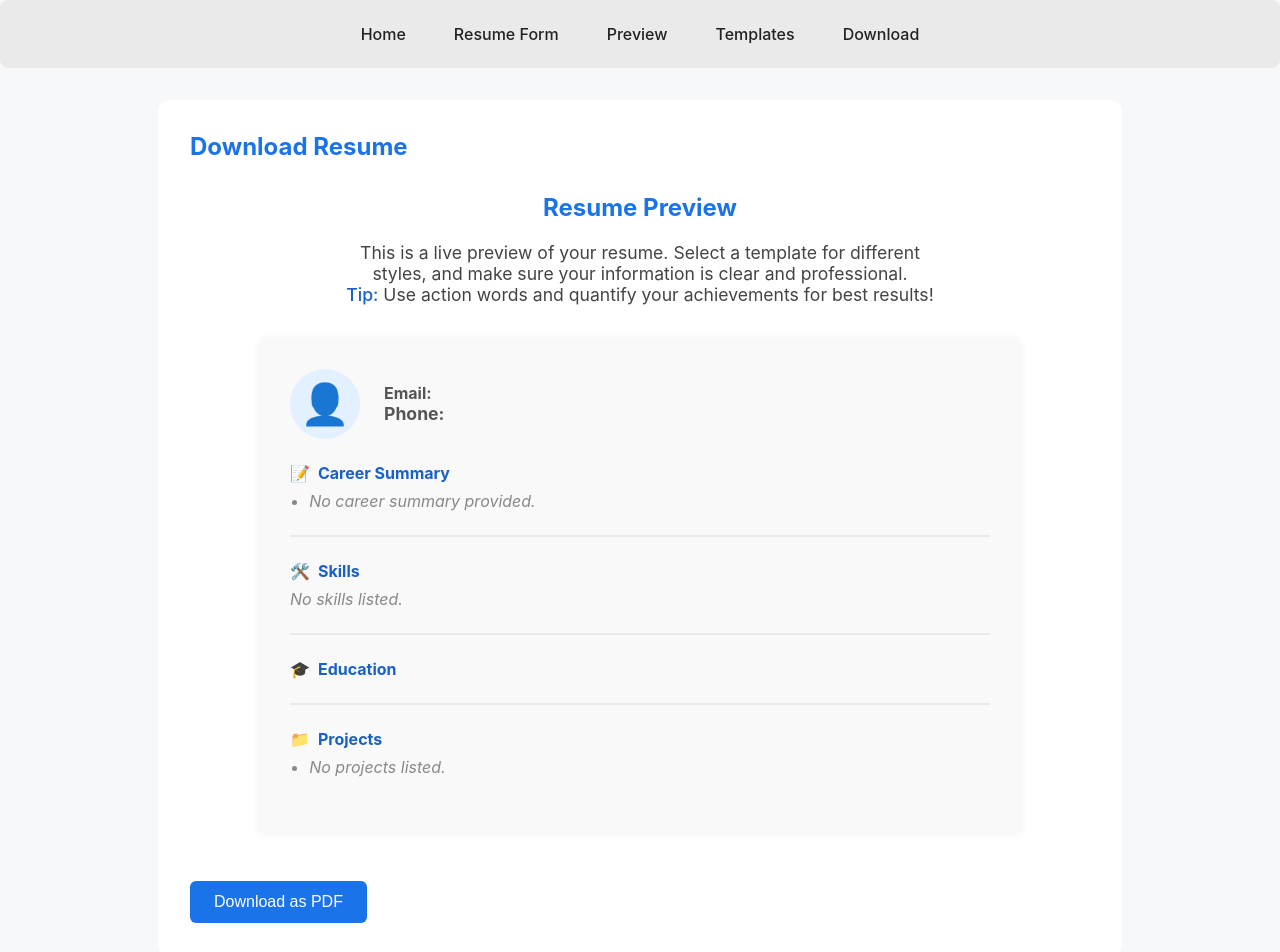
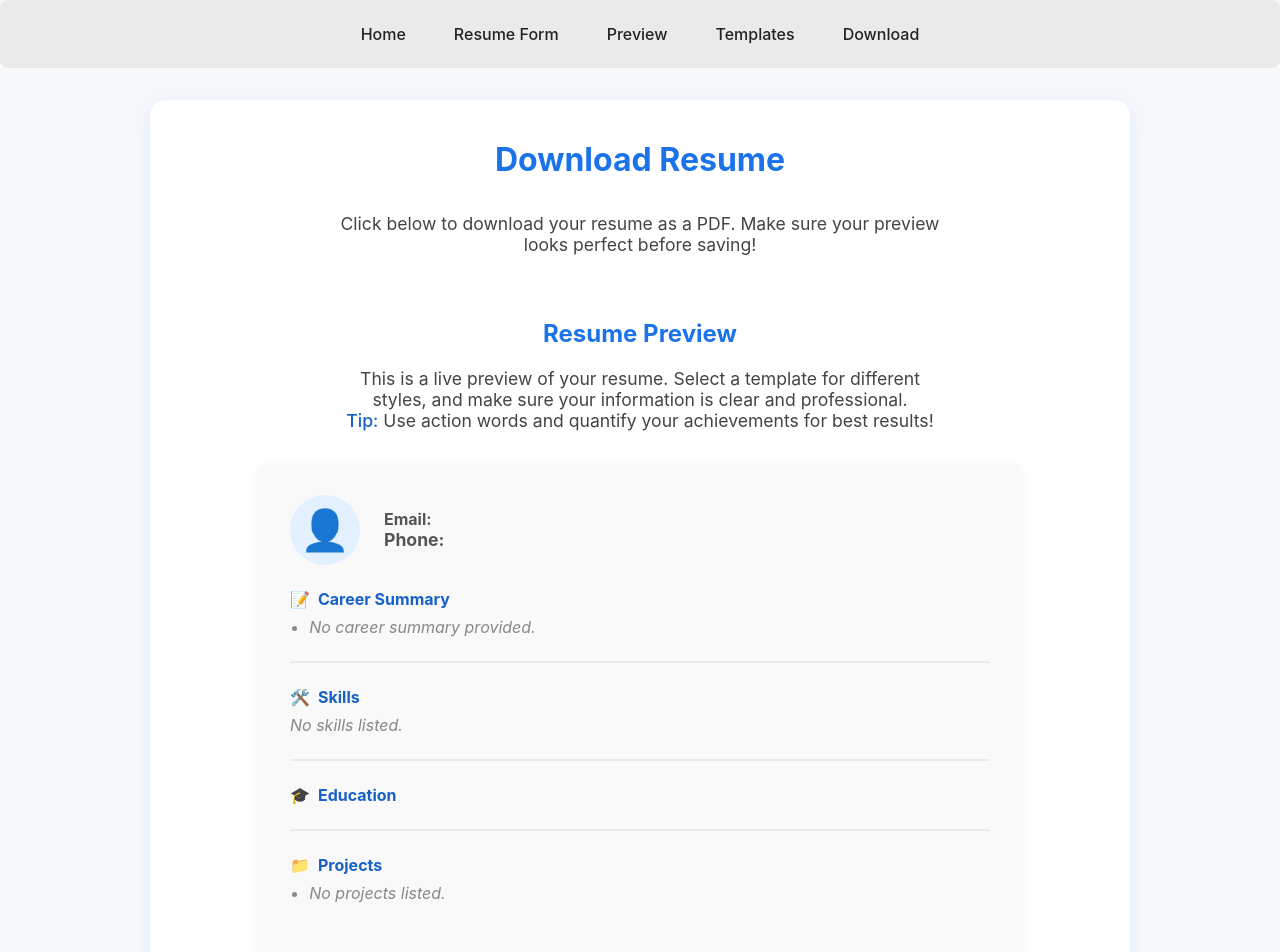
Before and after one commit to mayankkapila08/Resume-Builder-, a React (Vite) app: page /download in a window 1280 px wide. Shown: the top 952 px of the page. Built offline with nearby package versions, Linux system fonts and the light colour scheme.

Commit message:
Fix jspdf import path and deploy issue

```diff
--- a/src/components/Download.jsx
+++ b/src/components/Download.jsx
@@ -1,8 +1,7 @@
-import { useRef } from 'react';
-import html2canvas from 'html2canvas';
-import Preview from './Preview';
+import { useRef } from "react";
+import html2canvas from "html2canvas";
+import Preview from "./Preview";
 
-// ⚡ Remove static import — use dynamic import instead
 export default function Download({ form, template }) {
   const previewRef = useRef();
 
@@ -10,32 +9,65 @@ export default function Download({ form, template }) {
     const input = previewRef.current;
     if (!input) return;
 
-    // ✅ Lazy import jsPDF (works perfectly on Vercel)
-    const jsPDFModule = await import('jspdf');
-    const { jsPDF } = jsPDFModule;
+    // ✅ Dynamic import (fixes Vercel build issue)
+    const { jsPDF } = await import("jspdf");
 
     const canvas = await html2canvas(input, {
       scale: 2,
-      ignoreElements: (element) => element.classList.contains('preview-header'),
+      ignoreElements: (element) => element.classList.contains("preview-header"),
     });
 
-    const imgData = canvas.toDataURL('image/png');
-    const pdf = new jsPDF({ orientation: 'portrait', unit: 'pt', format: 'a4' });
+    const imgData = canvas.toDataURL("image/png");
+    const pdf = new jsPDF({ orientation: "portrait", unit: "pt", format: "a4" });
     const pageWidth = pdf.internal.pageSize.getWidth();
     const imgWidth = pageWidth - 40;
     const imgHeight = (canvas.height * imgWidth) / canvas.width;
 
-    pdf.addImage(imgData, 'PNG', 20, 20, imgWidth, imgHeight);
-    pdf.save('resume.pdf');
+    pdf.addImage(imgData, "PNG", 20, 20, imgWidth, imgHeight);
+    pdf.save("resume.pdf");
   };
 
   return (
-    <div style={{ maxWidth: '900px', margin: '2rem auto', padding: '2rem', background: '#fff', borderRadius: '10px' }}>
-      <h2>Download Resume</h2>
-      <div ref={previewRef}>
+    <div
+      style={{
+        maxWidth: "900px",
+        margin: "2rem auto",
+        background: "#fff",
+        borderRadius: "16px",
+        boxShadow: "0 4px 24px rgba(26,115,232,0.08)",
+        padding: "2.5rem",
+        display: "flex",
+        flexDirection: "column",
+        alignItems: "center",
+      }}
+    >
+      <h2 style={{ color: "#1a73e8", marginBottom: "1rem", fontSize: "2rem", fontWeight: 700 }}>
+        Download Resume
+      </h2>
+      <p style={{ fontSize: "1.1rem", color: "#444", marginBottom: "2rem", textAlign: "center", maxWidth: "600px" }}>
+        Click below to download your resume as a PDF. Make sure your preview looks perfect before saving!
+      </p>
+      <div ref={previewRef} style={{ width: "100%" }}>
         <Preview form={form} template={template} />
       </div>
-      <button onClick={handleDownload}>Download as PDF</button>
+      <button
+        onClick={handleDownload}
+        style={{
+          marginTop: "2rem",
+          padding: "0.75rem 2rem",
+          borderRadius: "8px",
+          background: "#1a73e8",
+          color: "#fff",
+          fontWeight: 700,
+          fontSize: "1.1rem",
+          border: "none",
+          cursor: "pointer",
+          boxShadow: "0 2px 8px rgba(26,115,232,0.08)",
+          transition: "background 0.2s",
+        }}
+      >
+        Download as PDF
+      </button>
     </div>
   );
 }
```
